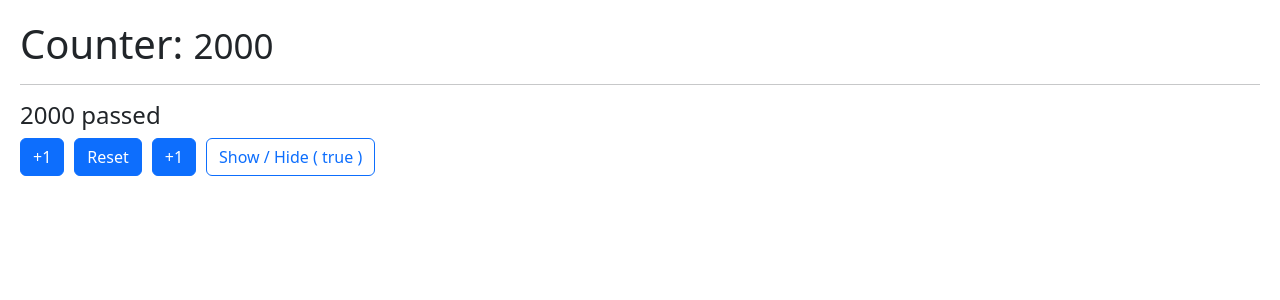
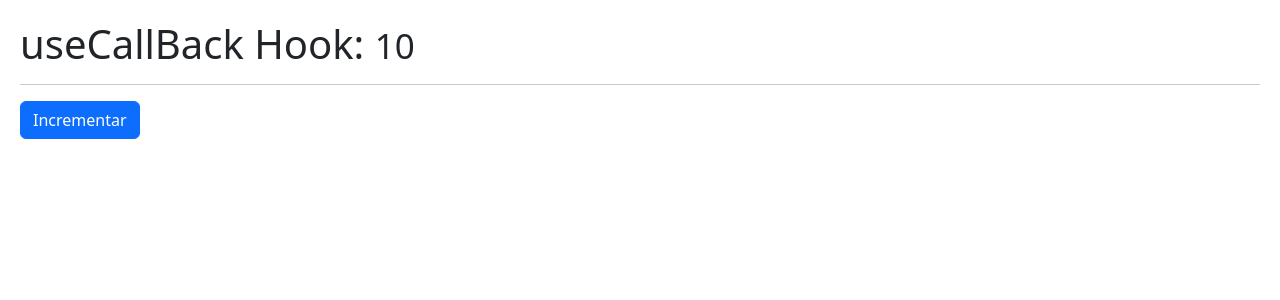
Before and after one commit to AlexRodRom/05-hook-app, a React (Vite) app: page / in a window 1280 px wide. Shown: the top 300 px of the page. Built offline with nearby package versions, Linux system fonts and the light colour scheme.

Commit message:
Add useCallBack

```diff
--- /dev/null
+++ b/src/06-memos/CallBackHook.jsx
@@ -0,0 +1,32 @@
+import { useCallback, useEffect, useState } from "react"
+import { ShowIncrement } from "./ShowIncrement";
+
+export const CallBackHook = () => {
+
+    const [counter, setCounter] = useState(10);
+
+    const incrementParent = useCallback(
+      () => {
+        setCounter( (c) => c +1 );
+      },
+      [],
+    )
+
+    useEffect(() => {
+        //incrementParent();
+    }, [incrementParent])
+
+
+    // const incrementParent = () => {
+    //     setCounter( counter +1 );
+    // }
+
+
+  return (
+    <>
+        <h1>useCallBack Hook: <small>{ counter }</small></h1>
+        <hr/>
+        <ShowIncrement increment={ incrementParent } />
+    </>
+  )
+}
--- /dev/null
+++ b/src/06-memos/ShowIncrement.jsx
@@ -0,0 +1,15 @@
+import { memo } from 'react';
+
+export const ShowIncrement = memo(( { increment } ) => {
+
+    console.log("Me volví a generar:)");
+
+  return (
+    <button
+        className="btn btn-primary"
+        onClick={ () => increment() }>
+        Incrementar
+    </button>
+
+  )
+})
--- a/src/main.jsx
+++ b/src/main.jsx
@@ -7,11 +7,12 @@
 // import { MultipleCustomHooks } from './03-examples/MultipleCustomHooks'
 // import { FocusScreen } from './04-useRef/FocusScreen'
 // import { Layout } from './05-useLayoutEffect/Layout'
-import { Memorize } from './06-memos/Memorize'
-import { MemoHook } from './06-memos/MemoHook'
+// import { Memorize } from './06-memos/Memorize'
+// import { MemoHook } from './06-memos/MemoHook'
+import { CallBackHook } from './06-memos/CallBackHook'
 
 ReactDOM.createRoot(document.getElementById('root')).render(
   // <React.StrictMode>
-    <MemoHook />
+    <CallBackHook />
   // </React.StrictMode>,
  )
```
